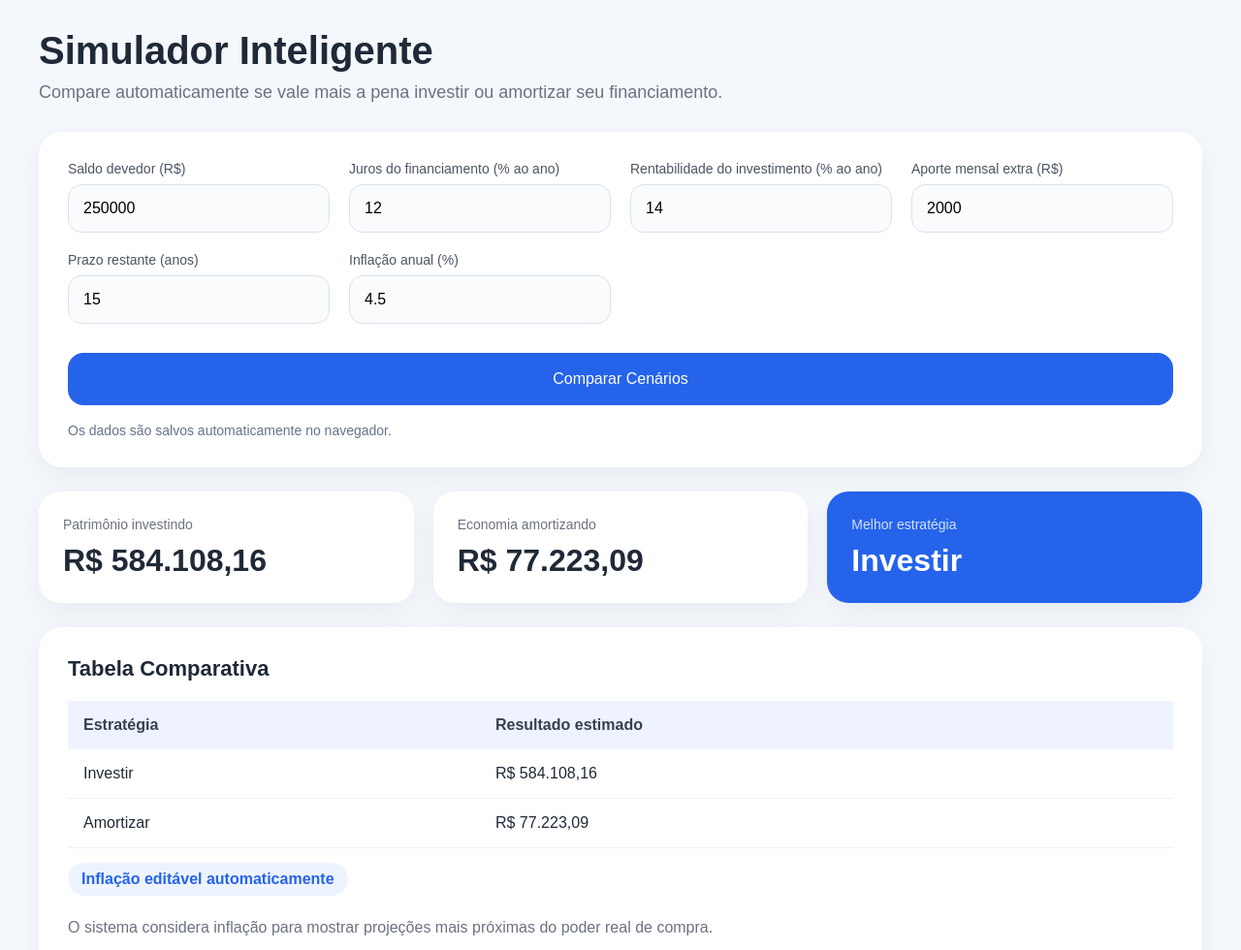
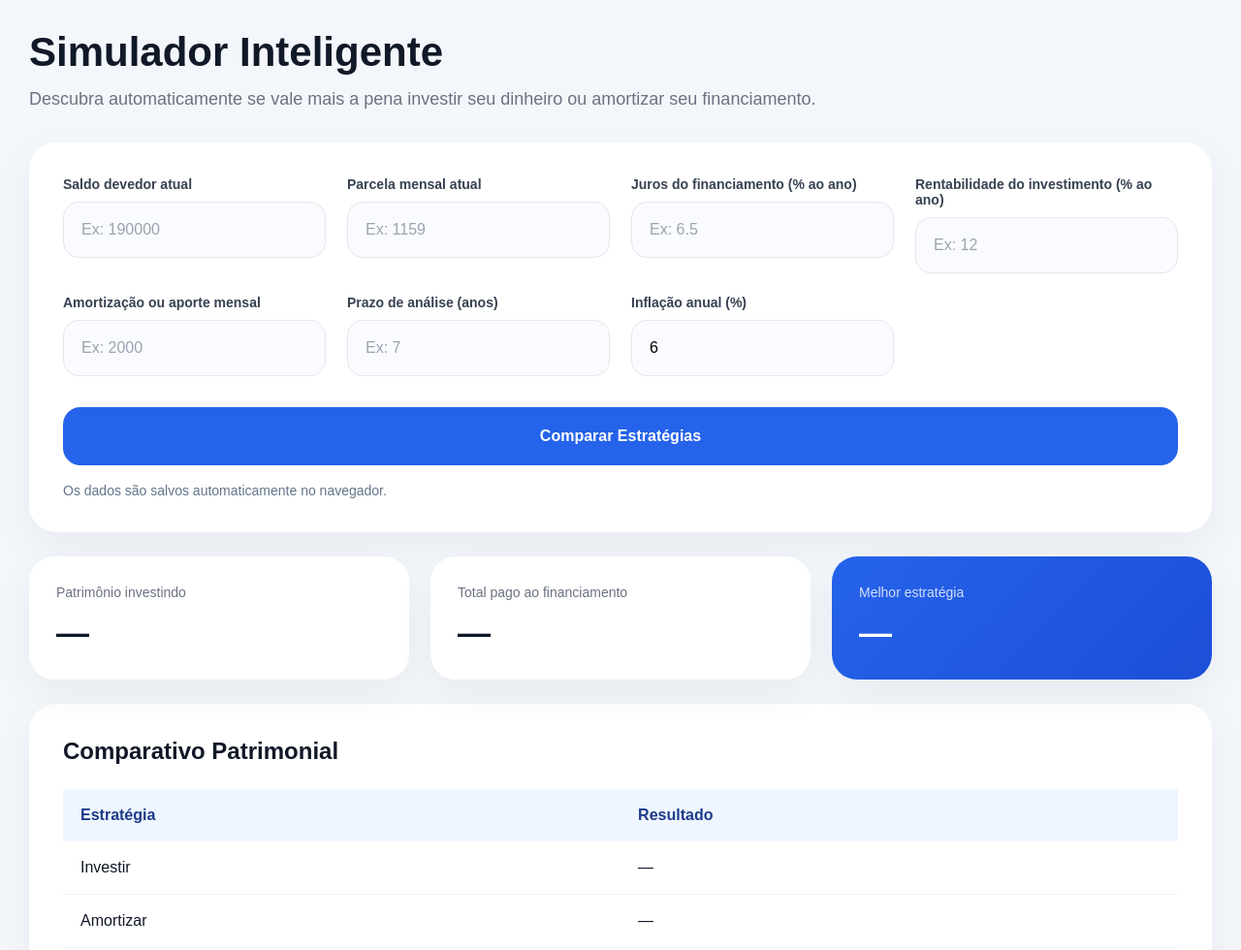
Before and after one commit to jirineu/investirouamortizar, a plain HTML site: page index.html in a window 1280 px wide. Shown: the top 980 px of the page at 97% size. Drawn offline with Linux system fonts and the light colour scheme.

Commit message:
Atualizar o index.html

```diff
--- a/index.html
+++ b/index.html
@@ -8,21 +8,33 @@
 
 <style>
 
+:root{
+    --bg:#f3f7fb;
+    --card:#ffffff;
+    --primary:#2563eb;
+    --primary-soft:#dbeafe;
+    --text:#111827;
+    --muted:#6b7280;
+    --border:#e5e7eb;
+    --green:#10b981;
+    --shadow:0 15px 40px rgba(0,0,0,0.05);
+}
+
 *{
     margin:0;
     padding:0;
     box-sizing:border-box;
-    font-family:Arial, sans-serif;
+    font-family:Arial,sans-serif;
 }
 
 body{
-    background:#f4f7fb;
-    color:#1f2937;
+    background:var(--bg);
+    color:var(--text);
     padding:30px;
 }
 
 .container{
-    max-width:1200px;
+    max-width:1300px;
     margin:auto;
 }
 
@@ -31,27 +43,28 @@ body{
 }
 
 .hero h1{
-    font-size:40px;
+    font-size:42px;
     margin-bottom:10px;
 }
 
 .hero p{
-    color:#6b7280;
+    color:var(--muted);
     font-size:18px;
+    line-height:1.6;
 }
 
 .card{
-    background:white;
-    border-radius:24px;
-    padding:30px;
-    box-shadow:0 10px 30px rgba(0,0,0,0.05);
+    background:var(--card);
+    border-radius:28px;
+    padding:35px;
+    box-shadow:var(--shadow);
     margin-bottom:25px;
 }
 
 .grid{
     display:grid;
-    grid-template-columns:repeat(auto-fit,minmax(250px,1fr));
-    gap:20px;
+    grid-template-columns:repeat(auto-fit,minmax(260px,1fr));
+    gap:22px;
 }
 
 .field{
@@ -60,121 +73,122 @@ body{
 }
 
 .field label{
-    margin-bottom:8px;
-    color:#4b5563;
+    margin-bottom:10px;
     font-size:14px;
+    color:#374151;
+    font-weight:600;
 }
 
 .field input{
-    padding:15px;
-    border-radius:14px;
-    border:1px solid #dbe2ea;
-    background:#f9fbfd;
+    height:58px;
+    border-radius:16px;
+    border:1px solid var(--border);
+    padding:0 18px;
+    background:#f9fbff;
     font-size:16px;
     transition:0.2s;
 }
 
 .field input:focus{
     outline:none;
-    border-color:#2563eb;
+    border-color:var(--primary);
     background:white;
+}
+
+.field input::placeholder{
+    color:#9ca3af;
 }
 
 button{
     width:100%;
-    margin-top:30px;
-    padding:18px;
+    margin-top:32px;
+    height:60px;
     border:none;
-    border-radius:16px;
-    background:#2563eb;
+    border-radius:18px;
+    background:var(--primary);
     color:white;
     font-size:16px;
+    font-weight:bold;
     cursor:pointer;
     transition:0.2s;
 }
 
 button:hover{
-    transform:translateY(-1px);
+    transform:translateY(-2px);
 }
 
 .results{
     display:grid;
-    grid-template-columns:repeat(auto-fit,minmax(250px,1fr));
-    gap:20px;
+    grid-template-columns:repeat(auto-fit,minmax(260px,1fr));
+    gap:22px;
     margin-bottom:25px;
 }
 
 .result-card{
     background:white;
-    padding:25px;
-    border-radius:22px;
-    box-shadow:0 10px 30px rgba(0,0,0,0.05);
+    border-radius:26px;
+    padding:28px;
+    box-shadow:var(--shadow);
 }
 
 .result-card span{
-    color:#6b7280;
+    color:var(--muted);
     font-size:14px;
 }
 
 .result-card h2{
-    margin-top:10px;
-    font-size:32px;
+    margin-top:12px;
+    font-size:34px;
+    line-height:1.2;
 }
 
-.result-card.highlight{
-    background:#2563eb;
+.highlight{
+    background:linear-gradient(135deg,#2563eb,#1d4ed8);
     color:white;
 }
 
-.result-card.highlight span{
+.highlight span{
     color:rgba(255,255,255,0.8);
 }
 
 .section-title{
-    font-size:22px;
-    margin-bottom:20px;
+    font-size:24px;
+    margin-bottom:25px;
 }
 
 table{
     width:100%;
     border-collapse:collapse;
-    margin-top:10px;
 }
 
 th{
     text-align:left;
-    background:#eef3ff;
-    padding:16px;
-    color:#374151;
+    padding:18px;
+    background:#eff6ff;
+    color:#1e3a8a;
 }
 
 td{
-    padding:16px;
-    border-bottom:1px solid #edf1f5;
+    padding:18px;
+    border-bottom:1px solid #eef2f7;
 }
 
-.tag{
-    display:inline-block;
-    padding:8px 14px;
-    border-radius:999px;
-    background:#eef4ff;
-    color:#2563eb;
-    font-weight:bold;
-    margin-top:15px;
-}
-
-.note{
-    margin-top:20px;
-    color:#6b7280;
-    line-height:1.6;
+.info-box{
+    margin-top:25px;
+    padding:20px;
+    border-radius:18px;
+    background:#f8fbff;
+    border:1px solid #e8eef7;
+    color:#4b5563;
+    line-height:1.7;
 }
 
 .chart{
-    margin-top:30px;
-    height:300px;
+    margin-top:35px;
+    height:320px;
     display:flex;
     align-items:flex-end;
-    gap:20px;
+    gap:25px;
 }
 
 .bar-wrapper{
@@ -184,41 +198,42 @@ td{
 
 .bar{
     width:100%;
-    border-radius:16px 16px 0 0;
+    border-radius:20px 20px 0 0;
     transition:0.4s;
 }
 
-.bar.invest{
-    background:#2563eb;
+.bar-invest{
+    background:linear-gradient(to top,#2563eb,#60a5fa);
 }
 
-.bar.amort{
-    background:#10b981;
+.bar-amort{
+    background:linear-gradient(to top,#059669,#34d399);
 }
 
 .bar-label{
-    margin-top:10px;
+    margin-top:12px;
     font-size:14px;
+    color:#374151;
 }
 
-.storage-info{
+.storage{
     margin-top:18px;
     color:#64748b;
     font-size:14px;
 }
 
-@media(max-width:700px){
+@media(max-width:768px){
 
     body{
         padding:18px;
     }
 
     .hero h1{
-        font-size:32px;
+        font-size:34px;
     }
 
     .card{
-        padding:22px;
+        padding:24px;
     }
 
 }
@@ -230,12 +245,14 @@ td{
 <div class="container">
 
     <section class="hero">
+
         <h1>Simulador Inteligente</h1>
 
         <p>
-            Compare automaticamente se vale mais a pena
-            investir ou amortizar seu financiamento.
+            Descubra automaticamente se vale mais a pena
+            investir seu dinheiro ou amortizar seu financiamento.
         </p>
+
     </section>
 
     <section class="card">
@@ -243,42 +260,55 @@ td{
         <div class="grid">
 
             <div class="field">
-                <label>Saldo devedor (R$)</label>
-                <input type="number" id="saldo">
+                <label>Saldo devedor atual</label>
+                <input type="number" id="saldo"
+                placeholder="Ex: 190000">
+            </div>
+
+            <div class="field">
+                <label>Parcela mensal atual</label>
+                <input type="number" id="parcela"
+                placeholder="Ex: 1159">
             </div>
 
             <div class="field">
                 <label>Juros do financiamento (% ao ano)</label>
-                <input type="number" id="jurosFin">
+                <input type="number" id="jurosFin"
+                placeholder="Ex: 6.5">
             </div>
 
             <div class="field">
                 <label>Rentabilidade do investimento (% ao ano)</label>
-                <input type="number" id="jurosInv">
+                <input type="number" id="jurosInv"
+                placeholder="Ex: 12">
             </div>
 
             <div class="field">
-                <label>Aporte mensal extra (R$)</label>
-                <input type="number" id="aporte">
+                <label>Amortização ou aporte mensal</label>
+                <input type="number" id="aporte"
+                placeholder="Ex: 2000">
             </div>
 
             <div class="field">
-                <label>Prazo restante (anos)</label>
-                <input type="number" id="anos">
+                <label>Prazo de análise (anos)</label>
+                <input type="number" id="anos"
+                placeholder="Ex: 7">
             </div>
 
             <div class="field">
                 <label>Inflação anual (%)</label>
-                <input type="number" id="inflacao">
+                <input type="number" id="inflacao"
+                value="6"
+                placeholder="6">
             </div>
 
         </div>
 
         <button onclick="comparar()">
-            Comparar Cenários
+            Comparar Estratégias
         </button>
 
-        <div class="storage-info">
+        <div class="storage">
             Os dados são salvos automaticamente no navegador.
         </div>
 
@@ -287,18 +317,33 @@ td{
     <section class="results">
 
         <div class="result-card">
+
             <span>Patrimônio investindo</span>
-            <h2 id="resultadoInvestimento">R$ 0</h2>
+
+            <h2 id="resultadoInvestimento">
+                —
+            </h2>
+
         </div>
 
         <div class="result-card">
-            <span>Economia amortizando</span>
-            <h2 id="resultadoAmortizacao">R$ 0</h2>
+
+            <span>Total pago ao financiamento</span>
+
+            <h2 id="resultadoAmortizacao">
+                —
+            </h2>
+
         </div>
 
         <div class="result-card highlight">
+
             <span>Melhor estratégia</span>
-            <h2 id="melhorOpcao">—</h2>
+
+            <h2 id="melhorOpcao">
+                —
+            </h2>
+
         </div>
 
     </section>
@@ -306,7 +351,7 @@ td{
     <section class="card">
 
         <h2 class="section-title">
-            Tabela Comparativa
+            Comparativo Patrimonial
         </h2>
 
         <table>
@@ -314,7 +359,7 @@ td{
             <thead>
                 <tr>
                     <th>Estratégia</th>
-                    <th>Resultado estimado</th>
+                    <th>Resultado</th>
                 </tr>
             </thead>
 
@@ -334,25 +379,43 @@ td{
 
         </table>
 
-        <div class="tag">
-            Inflação editável automaticamente
-        </div>
+        <div class="info-box">
 
-        <div class="note">
-            O sistema considera inflação para mostrar
-            projeções mais próximas do poder real de compra.
+            O sistema compara quanto patrimônio você teria ao investir
+            versus quanto dinheiro teria sido utilizado para quitar
+            o financiamento durante o período analisado.
+
+            A inflação é considerada para aproximar os valores
+            do poder real de compra.
+
         </div>
 
         <div class="chart">
 
             <div class="bar-wrapper">
-                <div class="bar invest" id="barInvest"></div>
-                <div class="bar-label">Investir</div>
+
+                <div class="bar bar-invest"
+                id="barInvest"
+                style="height:20px;">
+                </div>
+
+                <div class="bar-label">
+                    Investir
+                </div>
+
             </div>
 
             <div class="bar-wrapper">
-                <div class="bar amort" id="barAmort"></div>
-                <div class="bar-label">Amortizar</div>
+
+                <div class="bar bar-amort"
+                id="barAmort"
+                style="height:20px;">
+                </div>
+
+                <div class="bar-label">
+                    Amortizar
+                </div>
+
             </div>
 
         </div>
@@ -363,23 +426,15 @@ td{
 
 <script>
 
-const CAMPOS = [
+const campos = [
     'saldo',
+    'parcela',
     'jurosFin',
     'jurosInv',
     'aporte',
     'anos',
     'inflacao'
 ];
-
-const VALORES_PADRAO = {
-    saldo: 250000,
-    jurosFin: 12,
-    jurosInv: 14,
-    aporte: 2000,
-    anos: 15,
-    inflacao: 4.5
-};
 
 function moeda(valor){
 
@@ -390,62 +445,54 @@ function moeda(valor){
 
 }
 
-function salvarDados(){
+function salvar(){
 
     const dados = {};
 
-    CAMPOS.forEach(id => {
+    campos.forEach(id => {
 
-        dados[id] = document.getElementById(id).value;
+        dados[id] =
+            document.getElementById(id).value;
 
     });
 
     localStorage.setItem(
-        'simuladorFinanceiroDados',
+        'simuladorFinanceiroPremium',
         JSON.stringify(dados)
     );
 
 }
 
-function carregarDados(){
+function carregar(){
 
-    const dadosSalvos =
-        localStorage.getItem('simuladorFinanceiroDados');
+    const dados =
+        localStorage.getItem(
+            'simuladorFinanceiroPremium'
+        );
 
-    if(dadosSalvos){
+    if(!dados) return;
 
-        const dados = JSON.parse(dadosSalvos);
+    const json = JSON.parse(dados);
 
-        CAMPOS.forEach(id => {
+    campos.forEach(id => {
+
+        if(json[id]){
 
             document.getElementById(id).value =
-                dados[id] || VALORES_PADRAO[id];
+                json[id];
 
-        });
+        }
 
-    }else{
-
-        CAMPOS.forEach(id => {
-
-            document.getElementById(id).value =
-                VALORES_PADRAO[id];
-
-        });
-
-    }
+    });
 
 }
 
 function ativarPersistencia(){
 
-    CAMPOS.forEach(id => {
+    campos.forEach(id => {
 
         document.getElementById(id)
-            .addEventListener('input', () => {
-
-                salvarDados();
-
-            });
+        .addEventListener('input', salvar);
 
     });
 
@@ -453,25 +500,42 @@ function ativarPersistencia(){
 
 function comparar(){
 
-    salvarDados();
+    salvar();
 
     const saldo =
-        parseFloat(document.getElementById('saldo').value);
+        parseFloat(
+            document.getElementById('saldo').value || 0
+        );
+
+    const parcela =
+        parseFloat(
+            document.getElementById('parcela').value || 0
+        );
 
     const jurosFin =
-        parseFloat(document.getElementById('jurosFin').value) / 100;
+        parseFloat(
+            document.getElementById('jurosFin').value || 0
+        ) / 100;
 
     const jurosInv =
-        parseFloat(document.getElementById('jurosInv').value) / 100;
+        parseFloat(
+            document.getElementById('jurosInv').value || 0
+        ) / 100;
 
     const aporte =
-        parseFloat(document.getElementById('aporte').value);
+        parseFloat(
+            document.getElementById('aporte').value || 0
+        );
 
     const anos =
-        parseFloat(document.getElementById('anos').value);
+        parseFloat(
+            document.getElementById('anos').value || 0
+        );
 
     const inflacao =
-        parseFloat(document.getElementById('inflacao').value) / 100;
+        parseFloat(
+            document.getElementById('inflacao').value || 0
+        ) / 100;
 
     const meses = anos * 12;
 
@@ -484,91 +548,151 @@ function comparar(){
     const taxaInflacaoMensal =
         Math.pow(1 + inflacao, 1/12) - 1;
 
-    let investimento = 0;
+    /*
+    ============================
+    CENÁRIO INVESTIMENTO
+    ============================
+    */
+
+    let patrimonioInvestido = 0;
 
     for(let i = 0; i < meses; i++){
 
-        investimento =
-            (investimento + aporte) *
-            (1 + taxaInvMensal);
+        patrimonioInvestido =
+            (patrimonioInvestido + aporte)
+            * (1 + taxaInvMensal);
 
     }
 
-    let economiaAmortizacao = 0;
+    /*
+    ============================
+    CENÁRIO AMORTIZAÇÃO
+    ============================
+    */
+
     let saldoAtual = saldo;
+    let totalPago = 0;
 
     for(let i = 0; i < meses; i++){
 
         const jurosMes =
             saldoAtual * taxaFinMensal;
 
-        economiaAmortizacao += jurosMes;
+        saldoAtual += jurosMes;
 
-        saldoAtual -= aporte;
+        saldoAtual -= (parcela + aporte);
+
+        totalPago += (parcela + aporte);
 
         if(saldoAtual <= 0){
 
+            saldoAtual = 0;
             break;
 
         }
 
     }
 
+    /*
+    ============================
+    AJUSTE INFLAÇÃO
+    ============================
+    */
+
     const investimentoReal =
-        investimento /
-        Math.pow(1 + taxaInflacaoMensal, meses);
+        patrimonioInvestido /
+        Math.pow(
+            1 + taxaInflacaoMensal,
+            meses
+        );
 
     const amortizacaoReal =
-        economiaAmortizacao /
-        Math.pow(1 + taxaInflacaoMensal, meses);
+        totalPago /
+        Math.pow(
+            1 + taxaInflacaoMensal,
+            meses
+        );
+
+    /*
+    ============================
+    RESULTADOS
+    ============================
+    */
 
     document.getElementById(
         'resultadoInvestimento'
-    ).innerText = moeda(investimentoReal);
+    ).innerText =
+        moeda(investimentoReal);
 
     document.getElementById(
         'resultadoAmortizacao'
-    ).innerText = moeda(amortizacaoReal);
+    ).innerText =
+        moeda(amortizacaoReal);
 
     document.getElementById(
         'linhaInvestir'
-    ).innerText = moeda(investimentoReal);
+    ).innerText =
+        moeda(investimentoReal);
 
     document.getElementById(
         'linhaAmortizar'
-    ).innerText = moeda(amortizacaoReal);
+    ).innerText =
+        moeda(amortizacaoReal);
 
-    const melhor =
-        investimentoReal > amortizacaoReal
-        ? 'Investir'
-        : 'Amortizar';
+    /*
+    ============================
+    MELHOR OPÇÃO
+    ============================
+    */
+
+    let melhor = '';
+
+    if(investimentoReal > amortizacaoReal){
+
+        melhor = 'Investir';
+
+    }else{
+
+        melhor = 'Amortizar';
+
+    }
 
     document.getElementById(
         'melhorOpcao'
     ).innerText = melhor;
 
+    /*
+    ============================
+    GRÁFICO
+    ============================
+    */
+
     const maior =
-        Math.max(investimentoReal, amortizacaoReal);
+        Math.max(
+            investimentoReal,
+            amortizacaoReal
+        );
 
     const alturaInvest =
-        (investimentoReal / maior) * 250;
+        (investimentoReal / maior) * 280;
 
     const alturaAmort =
-        (amortizacaoReal / maior) * 250;
+        (amortizacaoReal / maior) * 280;
 
     document.getElementById(
         'barInvest'
-    ).style.height = alturaInvest + 'px';
+    ).style.height =
+        alturaInvest + 'px';
 
     document.getElementById(
         'barAmort'
-    ).style.height = alturaAmort + 'px';
+    ).style.height =
+        alturaAmort + 'px';
 
 }
 
-carregarDados();
+carregar();
 ativarPersistencia();
-comparar();
 
 </script>
 
```
